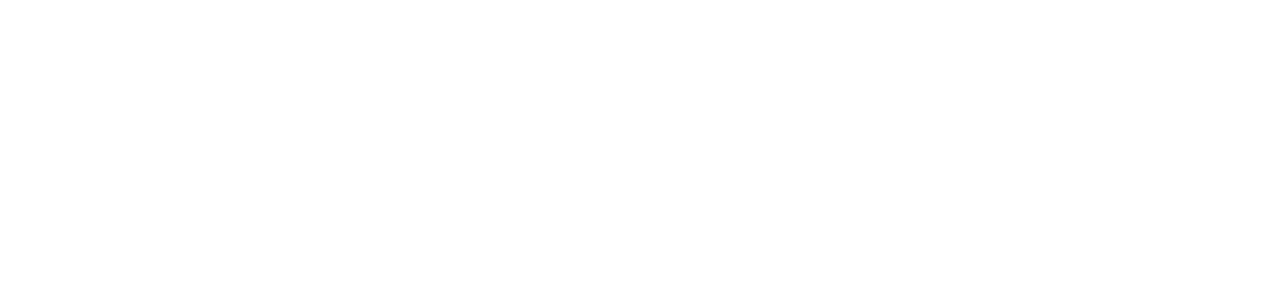
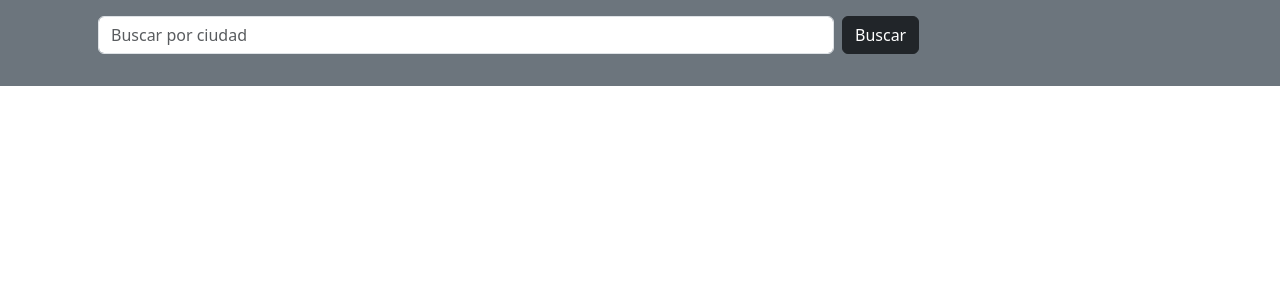
Before and after one commit to julianDev94/weatherApp, a React (Vite) app: page / in a window 1280 px wide. Shown: the top 300 px of the page. Built offline with nearby package versions, Linux system fonts and the light colour scheme.

Commit message:
separo en columnas el input y el boton

```diff
--- a/src/App.jsx
+++ b/src/App.jsx
@@ -1,8 +1,13 @@
-import 'bootstrap/dist/css/bootstrap.min.css';
+import "bootstrap/dist/css/bootstrap.min.css";
 import "./App.css";
+import FormularioConsulta from "./components/FormularioConsulta";
 
 function App() {
-  return <></>;
+  return (
+    <section>
+      <FormularioConsulta />
+    </section>
+  );
 }
 
 export default App;
--- a/src/components/FormularioConsulta.jsx
+++ b/src/components/FormularioConsulta.jsx
@@ -1,16 +1,32 @@
 import Form from "react-bootstrap/Form";
+import { Button, Row, Col, Container } from "react-bootstrap";
 
 const FormularioConsulta = () => {
   return (
     <section className="bg-secondary">
-      <Form>
+      <Container>
+        <Form className="py-3">
+          <Row>
+            <Col md={8}>
               <Form.Group className="mb-3" controlId="busquedaClimaCiudad">
-          <Form.Control type="text" placeholder="Buscar por ciudad" minLength={3} maxLength={20} required />
+                <Form.Control
+                  type="text"
+                  placeholder="Buscar por ciudad"
+                  minLength={3}
+                  maxLength={20}
+                  required
+                  className="mx-3"
+                />
               </Form.Group>
+            </Col>
+            <Col md={2}>
               <Button variant="dark" type="submit">
                 Buscar
               </Button>
+            </Col>
+          </Row>
         </Form>
+      </Container>
     </section>
   );
 };
```
Lines whose indentation alone changed are shown as unchanged.
